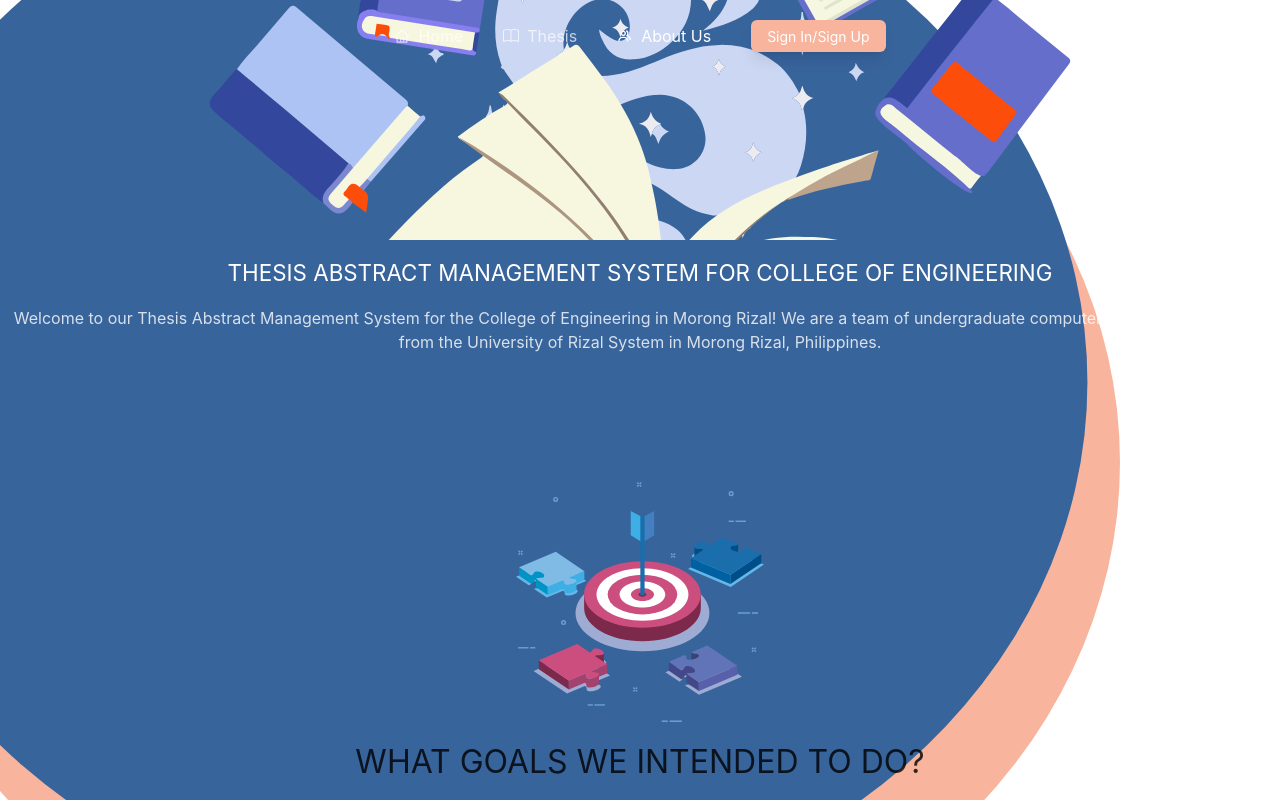
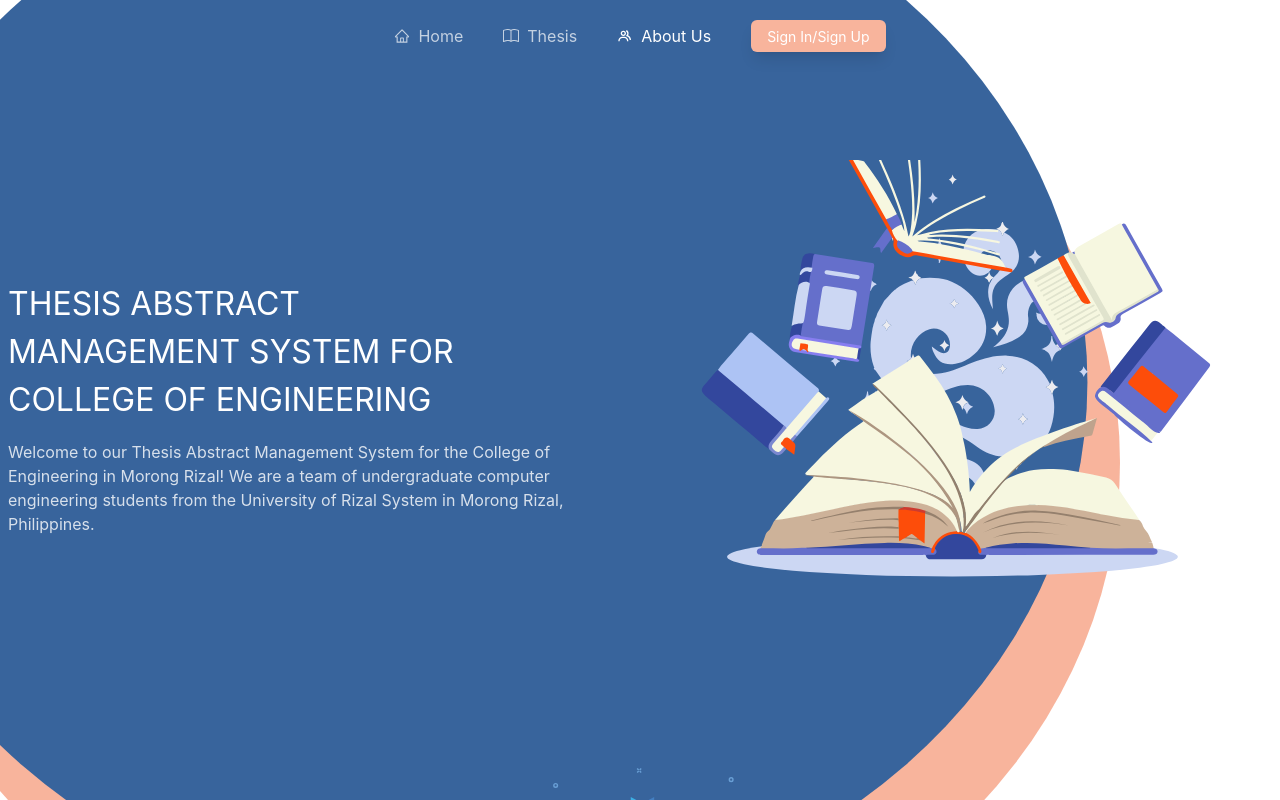
Before and after one commit to TorrCod/thesis-abstract, a Next.js app: page /aboutus in a window 1280 px wide. Shown: the top 800 px of the page. Built offline with nearby package versions, Linux system fonts and the light colour scheme; no server answers; the database is empty.

Commit message:
header done

```diff
--- a/src/pages/aboutus.tsx
+++ b/src/pages/aboutus.tsx
@@ -8,9 +8,9 @@
 const AboutUs = () => {
   return (
     <>
-      <section>
-        <div className="text-white">
-          <div className="relative h-[15em] w-3/4 m-auto ">
+      <section className="md:pt-40 md:grid md:place-content-center">
+        <div className="text-white md:grid md:grid-cols-2 place-items-center md:h-[30em]">
+          <div className="relative h-[20em] w-[40em] md:w-[35em] md:h-full m-auto md:order-2">
             <Image
               style={{ objectFit: "cover" }}
               src={"/book.svg"}
@@ -18,15 +18,19 @@
               fill
             />
           </div>
-          <h1 className="text-center my-4" style={{ fontSize: "1.4rem" }}>
-            THESIS ABSTRACT MANAGEMENT SYSTEM FOR COLLEGE OF ENGINEERING
-          </h1>
-          <p className="opacity-80 text-center">
-            Welcome to our Thesis Abstract Management System for the College of
-            Engineering in Morong Rizal! We are a team of undergraduate computer
-            engineering students from the University of Rizal System in Morong
-            Rizal, Philippines.
-          </p>
+          <div className="md:order-1">
+            <div className="md:max-w-[43em]">
+              <h1 className="text-center md:text-left my-4 text-[1.4rem] md:text-[2rem] md:max-w-lg">
+                THESIS ABSTRACT MANAGEMENT SYSTEM FOR COLLEGE OF ENGINEERING
+              </h1>
+              <p className="opacity-80 text-center md:text-left">
+                Welcome to our Thesis Abstract Management System for the College
+                of Engineering in Morong Rizal! We are a team of undergraduate
+                computer engineering students from the University of Rizal
+                System in Morong Rizal, Philippines.
+              </p>
+            </div>
+          </div>
         </div>
         <div className="pt-32">
           <div className="relative h-[15em] w-3/4 m-auto">
```
